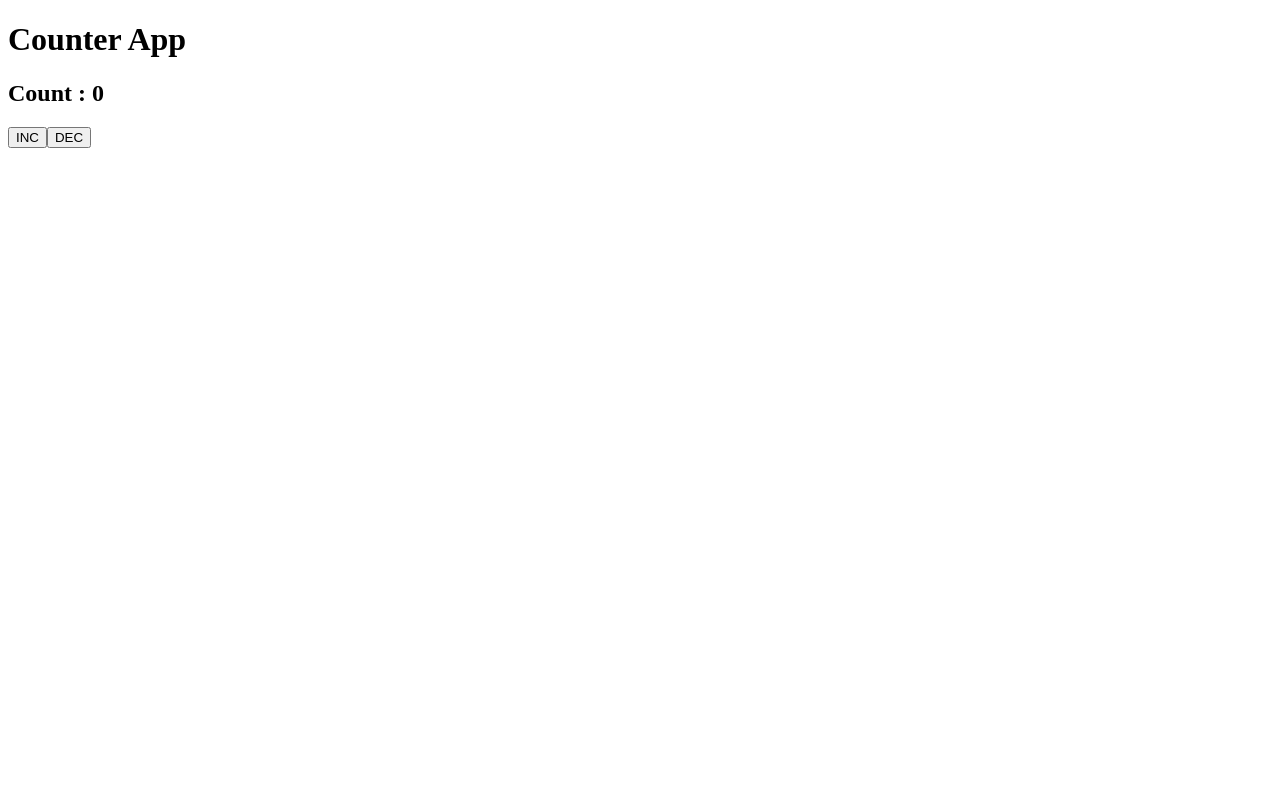
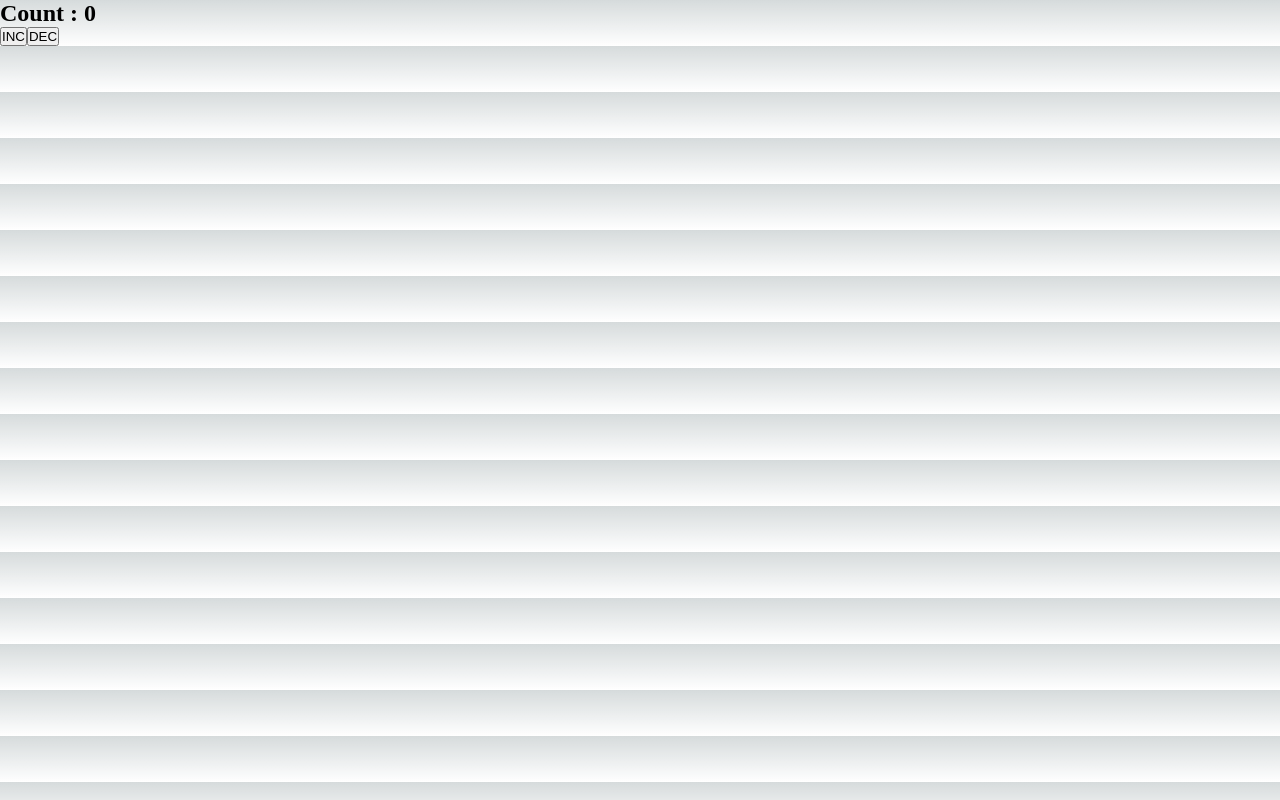
Before and after one commit to Surajy001/ga-next-app, a Next.js app: page /counter in a window 1280 px wide. Built offline with nearby package versions, Linux system fonts and the light colour scheme.

Commit message:
deploy gh and vercel again

```diff
--- a/pages/_app.tsx
+++ b/pages/_app.tsx
@@ -1,4 +1,4 @@
-//import '../styles/globals.css'
+import '../styles/globals.css'
 import type { AppProps } from 'next/app'
 
 export default function App({ Component, pageProps }: AppProps) {
--- a/pages/counter.jsx
+++ b/pages/counter.jsx
@@ -4,7 +4,6 @@ const Counter = () => {
     const [count , setCount]=useState(0);
   return (
     <div>
-        <h1>Counter App</h1>
         <h2>Count : {count}</h2>
         <button onClick={()=>setCount(count + 1)}>INC</button>
         <button onClick={()=>setCount(count - 1)}>DEC</button>
```
